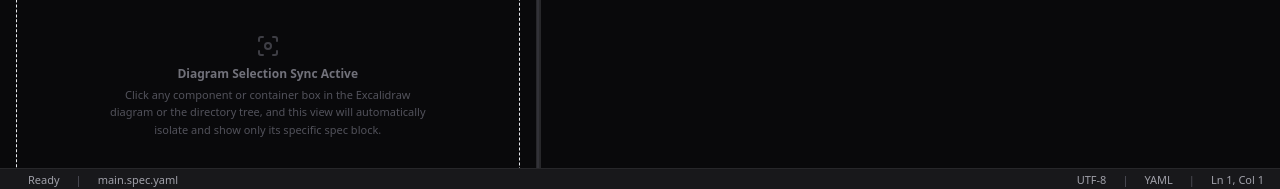
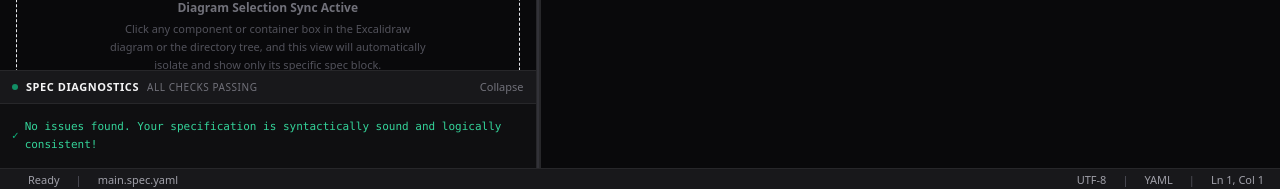
Before and after one commit to thamam/spec-design-yard, a Next.js app: page / in a window 1280 px wide. Shown: the part 608-797 px from the top of the page. Built offline with nearby package versions, Linux system fonts and the light colour scheme.

Commit message:
feat: implement real-time AST spec validation linter and perfect bidirectional coordinate rendering sync

```diff
--- a/components/workspace/editor-panel.tsx
+++ b/components/workspace/editor-panel.tsx
@@ -1,6 +1,6 @@
 "use client"
 
-import { useState, useEffect } from "react"
+import { useState, useEffect, useMemo } from "react"
 import {
   CodeIcon,
   FocusIcon,
@@ -14,6 +14,7 @@ import {
   FolderIcon,
 } from "lucide-react"
 import yaml from "yaml"
+import { lintSpec } from "../../lib/linter"
 
 interface EditorPanelProps {
   specText?: string
@@ -237,16 +238,25 @@ export function EditorPanel({
   const [localParsedSpec, setLocalParsedSpec] = useState<any>(null)
   const parsedSpec = propParsedSpec !== undefined ? propParsedSpec : localParsedSpec
 
+  const [yamlSyntaxError, setYamlSyntaxError] = useState<string | null>(null)
+  const [showDiagnostics, setShowDiagnostics] = useState(true)
+
   useEffect(() => {
-    if (propParsedSpec === undefined) {
-      try {
-        const parsed = yaml.parse(specText)
-        if (parsed && typeof parsed === "object") {
-          setLocalParsedSpec(parsed)
-        }
-      } catch (e) {}
+    try {
+      const parsed = yaml.parse(specText)
+      setYamlSyntaxError(null)
+      if (propParsedSpec === undefined && parsed && typeof parsed === "object") {
+        setLocalParsedSpec(parsed)
+      }
+    } catch (e: any) {
+      setYamlSyntaxError(e.message || "Invalid YAML syntax")
     }
   }, [specText, propParsedSpec])
+
+  const diagnostics = useMemo(() => {
+    if (yamlSyntaxError) return []
+    return lintSpec(parsedSpec)
+  }, [parsedSpec, yamlSyntaxError])
 
   const [localSelectedUnit, setLocalSelectedUnit] = useState<string | null>(null)
   const selectedUnit = propSelectedUnit !== undefined ? propSelectedUnit : localSelectedUnit
@@ -398,6 +408,97 @@ export function EditorPanel({
       >
         <FocusTab parsedSpec={parsedSpec} selectedUnit={selectedUnit} setSelectedUnit={setSelectedUnit} />
       </div>
+
+      {/* Diagnostics Panel */}
+      <div
+        className="border-t shrink-0 flex flex-col font-sans select-none"
+        style={{
+          background: "var(--surface)",
+          borderColor: "var(--border)",
+        }}
+      >
+        {/* Panel header */}
+        <div
+          onClick={() => setShowDiagnostics((s) => !s)}
+          className="flex items-center justify-between px-3 h-8 cursor-pointer hover:bg-zinc-900/30 transition-colors"
+        >
+          <div className="flex items-center gap-2 text-[11px] font-bold tracking-wider uppercase">
+            <span
+              className="w-1.5 h-1.5 rounded-full animate-pulse"
+              style={{
+                background:
+                  yamlSyntaxError || diagnostics.some((d) => d.severity === "error")
+                    ? "#ef4444" // red
+                    : diagnostics.some((d) => d.severity === "warning")
+                    ? "#f59e0b" // amber
+                    : "#10b981", // emerald
+              }}
+            />
+            <span>Spec Diagnostics</span>
+            {(yamlSyntaxError || diagnostics.length > 0) ? (
+              <span className="text-[10px] bg-red-500/10 text-red-400 px-1.5 py-0.5 rounded font-mono font-medium">
+                {yamlSyntaxError
+                  ? "syntax error"
+                  : `${diagnostics.length} issue${diagnostics.length > 1 ? "s" : ""}`}
+              </span>
+            ) : (
+              <span className="text-[10px] text-zinc-500 font-medium">all checks passing</span>
+            )}
+          </div>
+          <span className="text-zinc-500 text-[11px] font-medium">
+            {showDiagnostics ? "Collapse" : "Expand"}
+          </span>
+        </div>
+
+        {/* Panel body */}
+        {showDiagnostics && (
+          <div
+            className="border-t overflow-y-auto max-h-32 p-3 bg-zinc-950/60 font-mono text-[11px] leading-relaxed space-y-1.5"
+            style={{ borderColor: "var(--border)" }}
+          >
+            {yamlSyntaxError && (
+              <div className="text-red-400 flex items-start gap-1.5">
+                <span className="text-red-500">❌</span>
+                <div>
+                  <div className="font-bold">YAML Syntax Error:</div>
+                  <div className="text-zinc-400 whitespace-pre-wrap">{yamlSyntaxError}</div>
+                </div>
+              </div>
+            )}
+
+            {!yamlSyntaxError && diagnostics.length === 0 && (
+              <div className="text-emerald-400 flex items-center gap-1.5 py-0.5">
+                <span className="text-emerald-500">✓</span>
+                <span>No issues found. Your specification is syntactically sound and logically consistent!</span>
+              </div>
+            )}
+
+            {!yamlSyntaxError &&
+              diagnostics.map((d, i) => (
+                <div
+                  key={i}
+                  className={`flex items-start gap-1.5 ${
+                    d.severity === "error"
+                      ? "text-red-400"
+                      : d.severity === "warning"
+                      ? "text-amber-400"
+                      : "text-blue-400"
+                  }`}
+                >
+                  <span>{d.severity === "error" ? "❌" : d.severity === "warning" ? "⚠️" : "ℹ️"}</span>
+                  <div>
+                    <span>{d.message}</span>
+                    {d.path && (
+                      <span className="text-[9px] text-zinc-600 bg-zinc-900/50 px-1 py-0.2 rounded ml-1.5">
+                        {d.path}
+                      </span>
+                    )}
+                  </div>
+                </div>
+              ))}
+          </div>
+        )}
+      </div>
     </section>
   )
 }
--- a/components/workspace/excalidraw-canvas.tsx
+++ b/components/workspace/excalidraw-canvas.tsx
@@ -2,7 +2,7 @@
 
 import { useEffect, useRef, useState, useMemo } from "react"
 
-function compileSpecToExcalidrawElements(parsedSpec: any): any[] {
+export function compileSpecToExcalidrawElements(parsedSpec: any): any[] {
   if (!parsedSpec?.system?.components) return []
   const elements: any[] = []
   const components = parsedSpec.system.components
@@ -15,6 +15,12 @@ function compileSpecToExcalidrawElements(parsedSpec: any): any[] {
   let brickIdx = 0
 
   components.forEach((comp: any) => {
+    if (typeof comp.x === 'number' && typeof comp.y === 'number') {
+      positions[comp.id] = {
+        x: comp.x,
+        y: comp.y,
+      }
+    } else {
       const type = String(comp.type).toLowerCase()
 
       if (type === 'brick') {
@@ -31,6 +37,7 @@ function compileSpecToExcalidrawElements(parsedSpec: any): any[] {
           y: 160,
         }
         coreIdx++
+      }
     }
   })
 
--- /dev/null
+++ b/lib/linter.ts
@@ -0,0 +1,139 @@
+export interface Diagnostic {
+  severity: "error" | "warning" | "info"
+  message: string
+  path?: string
+}
+
+export function lintSpec(parsedSpec: any): Diagnostic[] {
+  const diagnostics: Diagnostic[] = []
+  if (!parsedSpec) return diagnostics
+
+  const system = parsedSpec.system
+  if (!system) {
+    diagnostics.push({
+      severity: "error",
+      message: 'Missing top-level "system" object.',
+    })
+    return diagnostics
+  }
+
+  if (!system.name || typeof system.name !== "string" || system.name.trim() === "") {
+    diagnostics.push({
+      severity: "warning",
+      message: "System name is missing or empty.",
+    })
+  }
+
+  const components = system.components
+  if (!components) {
+    diagnostics.push({
+      severity: "info",
+      message: "No components defined in system.",
+    })
+    return diagnostics
+  }
+
+  if (!Array.isArray(components)) {
+    diagnostics.push({
+      severity: "error",
+      message: '"components" must be an array.',
+    })
+    return diagnostics
+  }
+
+  const ids = new Set<string>()
+  const validTypes = new Set(["store", "stage", "brick", "gateway"])
+
+  // First pass: collect component IDs and validate basic fields
+  components.forEach((comp: any, idx: number) => {
+    const pathPrefix = `system.components[${idx}]`
+
+    if (!comp || typeof comp !== "object") {
+      diagnostics.push({
+        severity: "error",
+        message: `Component at index ${idx} is not a valid object.`,
+        path: pathPrefix,
+      })
+      return
+    }
+
+    // 1. Missing ID
+    if (!comp.id || typeof comp.id !== "string" || comp.id.trim() === "") {
+      diagnostics.push({
+        severity: "error",
+        message: `Missing required field "id" at component index ${idx}.`,
+        path: pathPrefix,
+      })
+    } else {
+      const id = comp.id.trim()
+      // 2. Duplicate ID
+      if (ids.has(id)) {
+        diagnostics.push({
+          severity: "error",
+          message: `Duplicate component ID "${id}".`,
+          path: `${pathPrefix}.id`,
+        })
+      } else {
+        ids.add(id)
+      }
+    }
+
+    // 3. Missing Type
+    if (!comp.type || typeof comp.type !== "string" || comp.type.trim() === "") {
+      diagnostics.push({
+        severity: "error",
+        message: `Missing required field "type" for component "${comp.id || idx}".`,
+        path: `${pathPrefix}.type`,
+      })
+    } else {
+      const type = comp.type.trim().toLowerCase()
+      // 4. Unrecognized Type
+      if (!validTypes.has(type)) {
+        diagnostics.push({
+          severity: "warning",
+          message: `Unrecognized component type "${comp.type}" for component "${comp.id || idx}". Valid types are: Store, Stage, Brick, Gateway.`,
+          path: `${pathPrefix}.type`,
+        })
+      }
+    }
+  })
+
+  // Second pass: validate connections (orphan targets)
+  components.forEach((comp: any, compIdx: number) => {
+    if (!comp || !comp.id || !comp.connections) return
+    const pathPrefix = `system.components[${compIdx}].connections`
+
+    if (!Array.isArray(comp.connections)) {
+      diagnostics.push({
+        severity: "error",
+        message: `"connections" for component "${comp.id}" must be an array.`,
+        path: pathPrefix,
+      })
+      return
+    }
+
+    comp.connections.forEach((conn: any, connIdx: number) => {
+      const connPath = `${pathPrefix}[${connIdx}]`
+      if (!conn || typeof conn !== "object" || !conn.target) {
+        diagnostics.push({
+          severity: "error",
+          message: `Invalid connection entry at index ${connIdx} for component "${comp.id}".`,
+          path: connPath,
+        })
+        return
+      }
+
+      const target = conn.target.trim()
+      // 5. Orphan Connection Target
+      if (!ids.has(target)) {
+        diagnostics.push({
+          severity: "error",
+          message: `Connection target "${target}" does not exist in the components list.`,
+          path: `${connPath}.target`,
+        })
+      }
+    })
+  })
+
+  return diagnostics
+}
```
Also changed, not shown: 1 other file (tests, documents, lock files or other folders). Lines whose indentation alone changed are shown as unchanged.
